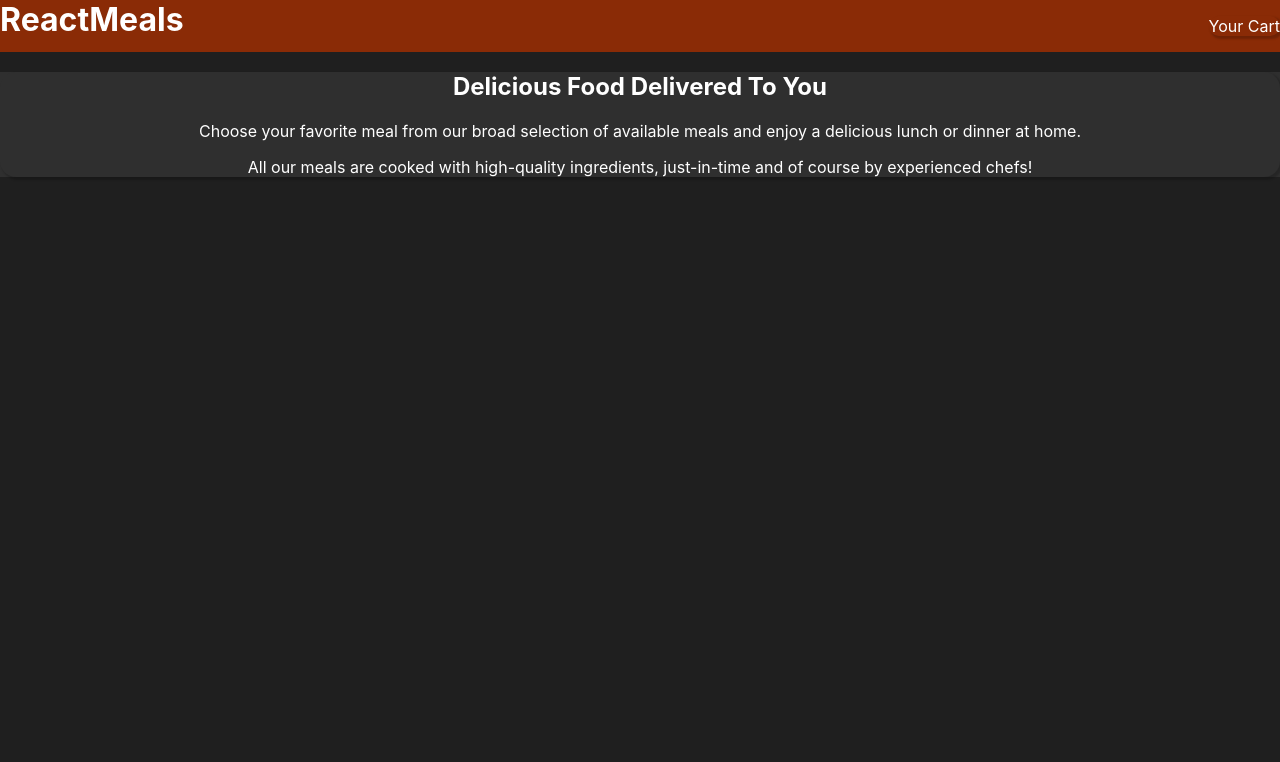
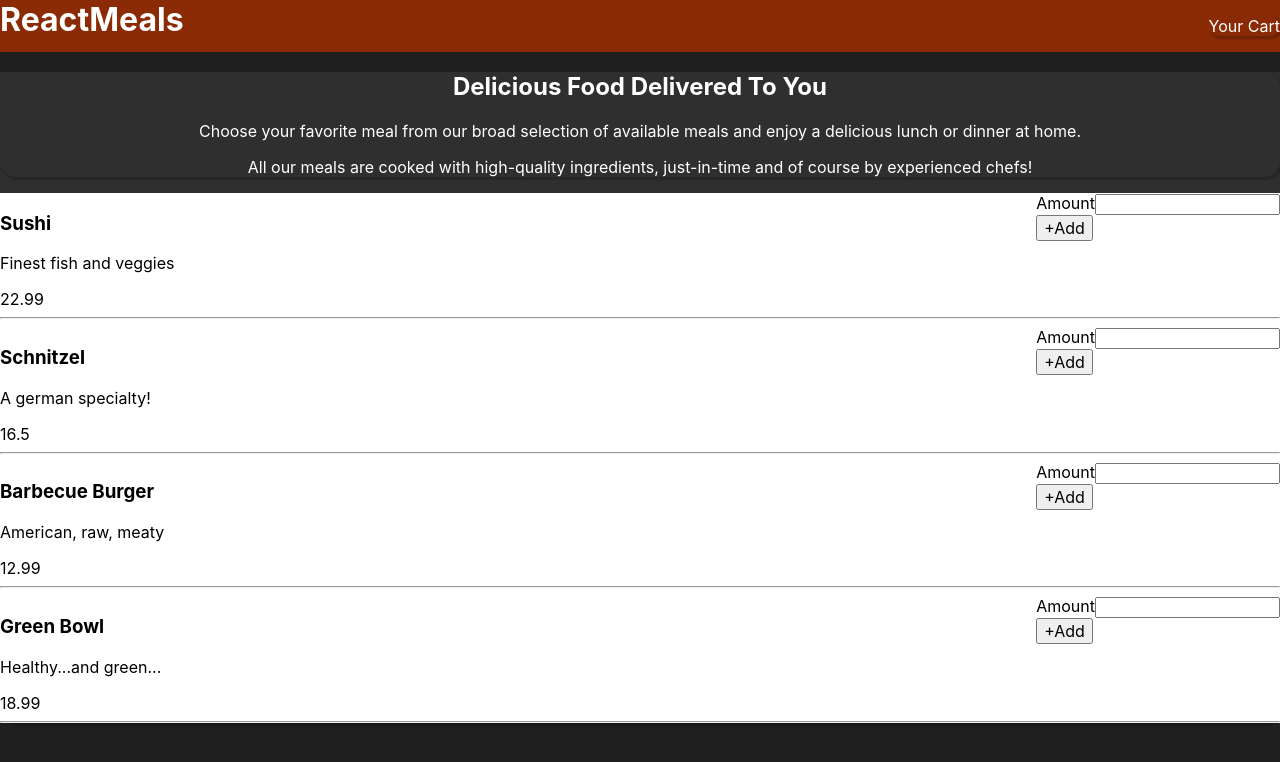
Before and after one commit to antran0/restaurant-app-react, a React (Create React App) app: page / in a window 1280 px wide. Shown: the top 762 px of the page. Built offline with nearby package versions, Linux system fonts and the light colour scheme.

Commit message:
added basic menu component with initial sample food items

```diff
--- a/src/components/MainContent/MainContent.js
+++ b/src/components/MainContent/MainContent.js
@@ -1,6 +1,7 @@
 import React from "react";
 import styles from "./MainContent.module.css";
 import Card from "../UI/Card";
+import Menu from "../Menu/Menu";
 
 const MainContent = (props) => {
   return (
@@ -16,6 +17,9 @@ const MainContent = (props) => {
           and of course by experienced chefs!
         </p>
       </Card>
+      <Card>
+        <Menu />
+      </Card>
     </main>
   );
 };
--- /dev/null
+++ b/src/components/Menu/Menu.js
@@ -0,0 +1,48 @@
+import React from "react";
+import styles from "./Menu.module.css";
+import MenuItem from "./MenuItem";
+
+const DUMMY_MENU_ITEMS = [
+  {
+    id: Math.random(),
+    name: "Sushi",
+    description: "Finest fish and veggies",
+    price: 22.99,
+  },
+  {
+    id: Math.random(),
+    name: "Schnitzel",
+    description: "A german specialty!",
+    price: 16.5,
+  },
+  {
+    id: Math.random(),
+    name: "Barbecue Burger",
+    description: "American, raw, meaty",
+    price: 12.99,
+  },
+  {
+    id: Math.random(),
+    name: "Green Bowl",
+    description: "Healthy...and green...",
+    price: 18.99,
+  },
+];
+
+const Menu = (props) => {
+  const menuItems = DUMMY_MENU_ITEMS.map((item) => {
+    return (
+      <React.Fragment key={item.id}>
+        <MenuItem
+          name={item.name}
+          description={item.description}
+          price={item.price}
+        />
+        <hr />
+      </React.Fragment>
+    );
+  });
+  return <ul className={`${styles["menu"]}`}>{menuItems}</ul>;
+};
+
+export default Menu;
--- /dev/null
+++ b/src/components/Menu/Menu.module.css
@@ -0,0 +1,6 @@
+.menu {
+  color: black;
+  background-color: white;
+  list-style: none;
+  padding: 0;
+}
--- /dev/null
+++ b/src/components/Menu/MenuItem.js
@@ -0,0 +1,22 @@
+import React from "react";
+import styles from "./MenuItem.module.css";
+import Button from "../UI/Button";
+
+const MenuItem = (props) => {
+  return (
+    <li className={`${styles["menu-item"]}`}>
+      <section>
+        <h3>{props.name}</h3>
+        <p>{props.description}</p>
+        <div>{props.price}</div>
+      </section>
+      <form>
+        <label>Amount</label>
+        <input type="number" />
+        <Button>+Add</Button>
+      </form>
+    </li>
+  );
+};
+
+export default MenuItem;
--- /dev/null
+++ b/src/components/Menu/MenuItem.module.css
@@ -0,0 +1,4 @@
+.menu-item {
+  display: flex;
+  justify-content: space-between;
+}
```
